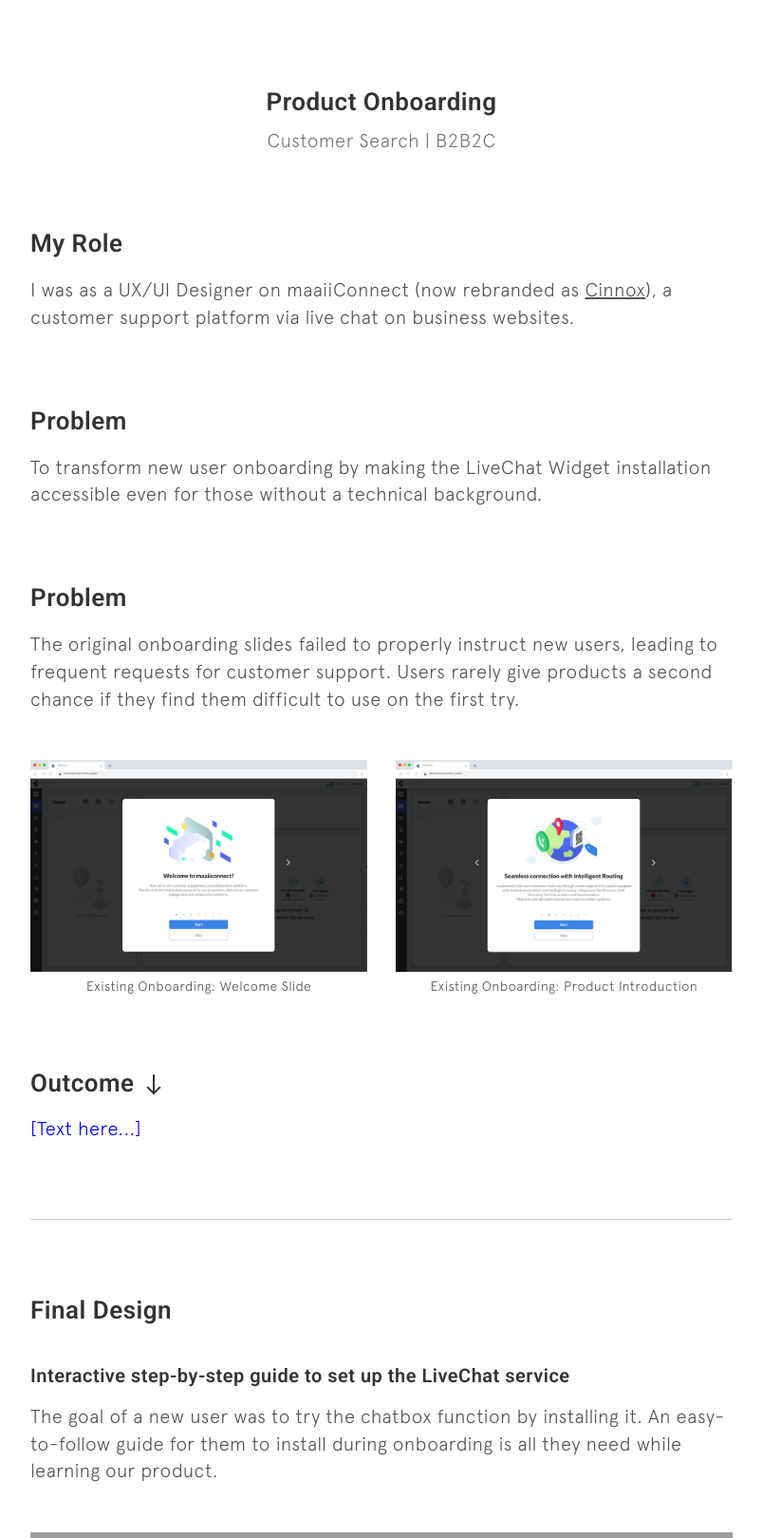
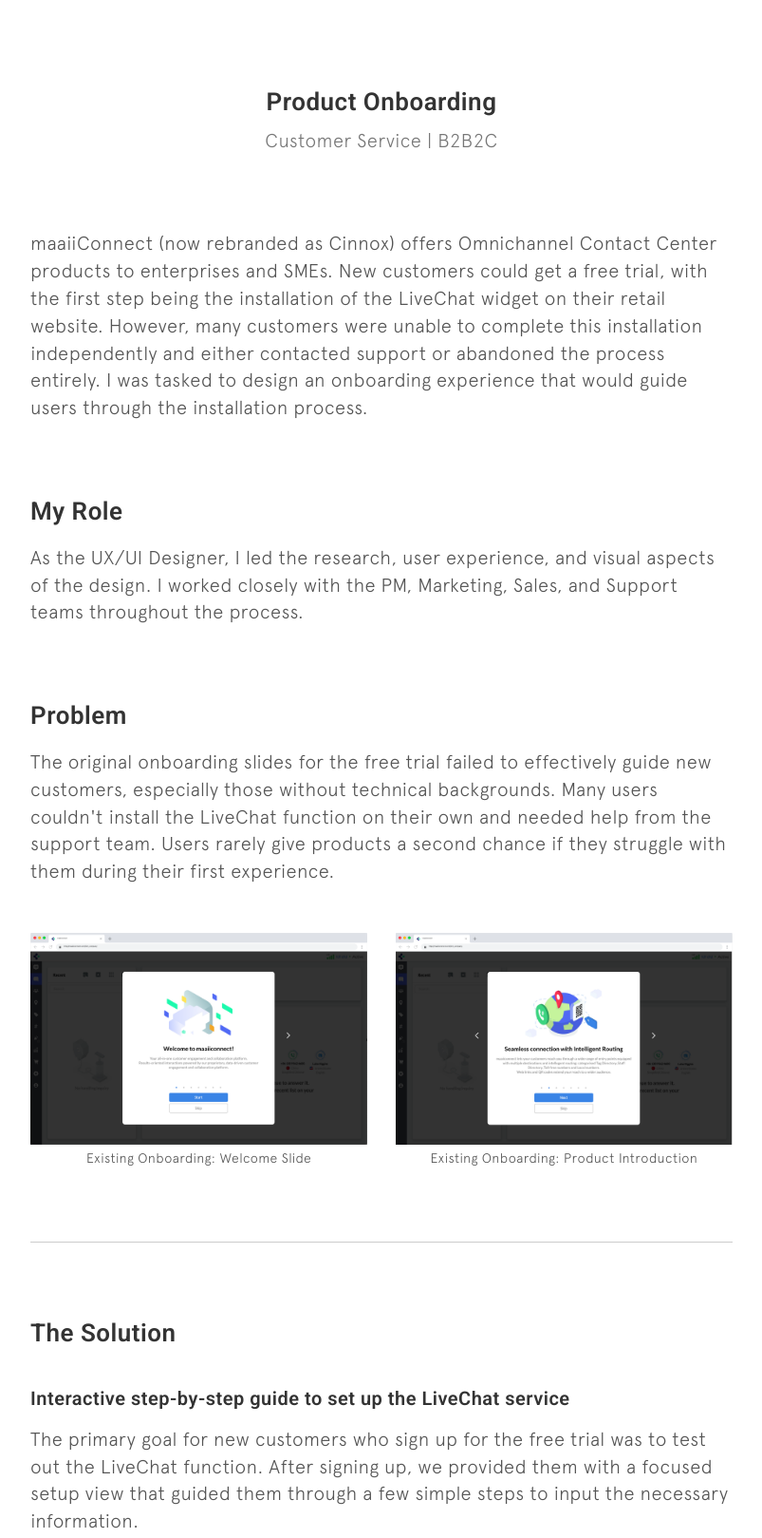
Before and after one commit to yingyingszeto/portfolio, a website: page p4.html in a window 1280 px wide. Shown: the part 940-2559 px from the top of the page at 95% size, without its empty margins (238-1041 px from the left). Drawn offline with Linux system fonts and the light colour scheme; grey boxes are pictures that could not be loaded.

Commit message:
Update p4.html

```diff
--- a/p4.html
+++ b/p4.html
@@ -70,25 +70,28 @@
         <div class="case-study-content">
             <div class="case-study-title">
                 <h1>Product Onboarding</h1>
-                <p>Customer Search  |  B2B2C</p>
+                <p>Customer Service  |  B2B2C</p>
+            </div>
+            <div>
+                maaiiConnect (now rebranded as Cinnox) offers Omnichannel Contact Center products to enterprises and SMEs. New customers could get a free trial, with the first step being the installation of the LiveChat widget on their retail website. However, many customers were unable to complete this installation independently and either contacted support or abandoned the process entirely. I was tasked to design an onboarding experience that would guide users through the installation process.
             </div>
             <div>
                 <h2>My Role</h2>
                 <p>
-                    I was as a UX/UI Designer on maaiiConnect (now rebranded as <a href="https://www.cinnox.com/" target="_blank">Cinnox</a>), a customer support platform via live chat on business websites.
+                    As the UX/UI Designer, I led the research, user experience, and visual aspects of the design. I worked closely with the PM, Marketing, Sales, and Support teams throughout the process.
                 </p>
             </div>
+            <!--<div>
+                <h2>The challenge</h2>
+                <p>
+                    To transform new user onboarding by making the LiveChat Widget installation accessible even for those without a technical background.
+                </p>
+            </div>-->
             <div>
                 <h2>Problem</h2>
                 <p>
-                    To transform new user onboarding by making the LiveChat Widget installation accessible even for those without a technical background.
-                </p>
-            </div>
-            <div>
-                <h2>Problem</h2>
-                <p>
-                    The original onboarding slides failed to properly instruct new users, leading to frequent requests for customer support. Users rarely give products a second chance if they find them difficult to use on the first try.
-                </p>
+                    The original onboarding slides for the free trial failed to effectively guide new customers, especially those without technical backgrounds. Many users couldn't install the LiveChat function on their own and needed help from the support team. Users rarely give products a second chance if they struggle with them during their first experience.                </p>
+                <!--<img src="assets/img/p4/img-3.png">-->
                 <div class="col-2-container">
                     <figure>
                         <img src="assets/img/p4/img-1.png" />
@@ -99,62 +102,49 @@
                         <figcaption>Existing Onboarding: Product Introduction</figcaption>
                     </figure>
                 </div>
-
-            </div>
-            <div>
-                <h2>
-                    Outcome
-                     <svg class="moving-arrow" viewBox="0 0 16 21" fill="none" xmlns="http://www.w3.org/2000/svg">
-                        <path d="M9 1C9 0.447715 8.55228 -2.41411e-08 8 0C7.44772 2.41411e-08 7 0.447715 7 1L9 1ZM7.29289 20.7071C7.68342 21.0976 8.31658 21.0976 8.70711 20.7071L15.0711 14.3431C15.4616 13.9526 15.4616 13.3195 15.0711 12.9289C14.6805 12.5384 14.0474 12.5384 13.6569 12.9289L8 18.5858L2.34315 12.9289C1.95262 12.5384 1.31946 12.5384 0.928933 12.9289C0.538408 13.3195 0.538408 13.9526 0.928933 14.3431L7.29289 20.7071ZM7 1L7 20L9 20L9 1L7 1Z" fill="#333"/>
-                    </svg>
-                </h2>
-                <p style="color: blue; margin-bottom: 50px;">[Text here...]</p>
-                <!--<p style="color: blue; margin-bottom: 50px;">[Add Descriptions...]</p>
-                <p class="outcome">
-                </p>
-                <p class="outcome outcome-space">
-                </p>-->
             </div>
             <hr>
             <div class="case-study-section">
-                <h2>Final Design</h2>
+                <h2>The Solution</h2>
 
                 <h3>Interactive step-by-step guide to set up the LiveChat service</h3>
                 <p>
-                    The goal of a new user was to try the chatbox function by installing it. An easy-to-follow guide for them to install during onboarding is all they need while learning our product.
+                    The primary goal for new customers who sign up for the free trial was to test out the LiveChat function. After signing up, we provided them with a focused setup view that guided them through a few simple steps to input the necessary information.
                 </p>
                 <img src="assets/img/p4/img-3.gif" />
             </div>
             <div class="case-study-section">
                 <h3>Using graphic instructions</h3>
                 <p>
-                Rather than the ambiguous illustrations and blocks of text used originally, using informational graphic instructions that are both intuitive and engaging.
+                    The original slides showed ambiguous illustrations and technical jargon. We replaced these with clear, informational graphic instructions that were both intuitive and engaging for users.
                 </p>
                 <img src="assets/img/p4/img-4.png" />
             </div>
             <div class="case-study-section">
                 <h3>Product tour for individual features</h3>
                 <p>
-                    After the installation, users are provided with an interactive walkthrough that shows options to personalize the widget further. Just like having an in-person product demo.
+                    After installation, users landed on the system page. We provided an interactive product walkthrough and guided them on how to personalize the LiveChat widget—similar to experiencing an in-person product demonstration.
                 </p>
                 <img src="assets/img/p4/img-5.gif" />
             </div>
            <div class="case-study-section">
                 <h3>Getting help without leaving the product</h3>
                 <p>
-                    Users can quickly access the help center through a dedicated in-app window whenever they need support.
+                    When users needed to learn more, they could quickly access the help center through a dedicated in-app window for immediate support.
                 </p>
                 <img src="assets/img/p4/img-6.gif" />
             </div>
-
             <hr>
             <div>
-                <h2>Takeaway</h2>
-                <p style="color: blue; margin-bottom: 50px;">[Text here...]</p>
+                <h2>Outcome</h2>
+                <p>
+                    We worked closely with the sales and support teams to continuously monitor how many new customers installed LiveChat independently and the number of inquiry tickets regarding installation on Jira.
+                </p>
+                <img src="assets/img/p4/img-5.png" style="margin-top: 40px;"/>
             </div>
         </div>
         <!-- More project -->
-        <div class="page-width-l more-project-img">
+        <div class="more-project">
             <h3>More Projects</h3>
             <a href="p1.html"><img src="assets/img/project_1.png" /></a>
             <a href="p2.html"><img src="assets/img/project_2.png" /></a>
```
